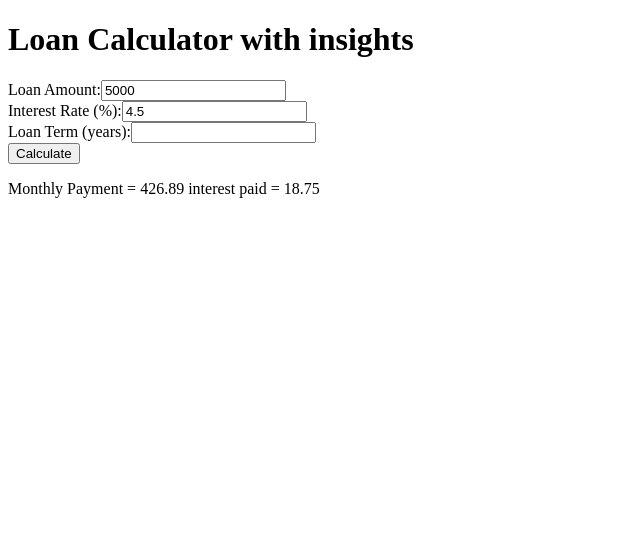
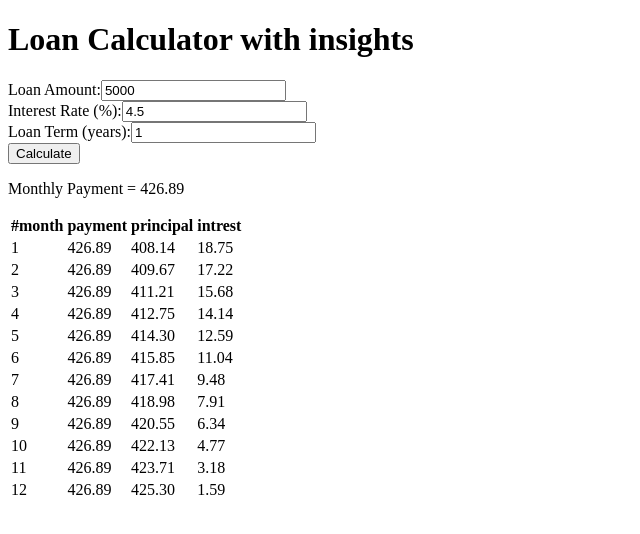
Before and after one commit to sanvirk99/loan-app, a React (Vite) app: page / in a window 1280 px wide. Shown: the top 534 px of the page, without its empty margins (0-640 px from the left). Built offline with nearby package versions, Linux system fonts and the light colour scheme.

Commit message:
amortization component created, no lump sum payment addition

```diff
--- /dev/null
+++ b/src/Amortization.jsx
@@ -0,0 +1,103 @@
+import React, { useState, useEffect } from 'react';
+
+function monthlyPayment(payment,principal,interest,month,loan_balance,interest_paid) {
+
+  this.month= month;
+  this.payment = payment;
+  this.principal = principal;
+  this.interest = interest;
+  this.loan_balance=loan_balance;
+  this.interest_paid=interest_paid
+
+}
+
+// Function to calculate interest based on remaining principal and annual interest rate
+function calculateInterestForMonth(remainingPrincipal, annualInterestRate) {
+  const monthlyInterestRate = annualInterestRate / 12 / 100;
+  const interestPayment = remainingPrincipal * monthlyInterestRate;
+  return interestPayment;
+}
+
+
+function currentMonthPayment(principal,annualInterestRate,months){
+
+    const monthlyInterestRate = (annualInterestRate/100) / 12 ;
+    const numberOfPayments = months;
+    const monthlyPayment = principal * monthlyInterestRate / (1 - Math.pow(1 + monthlyInterestRate, -numberOfPayments));
+    return monthlyPayment;
+
+}
+
+function calculatePrincipalPaid(total,interest){
+
+  return (total-interest);
+}
+
+function arrayFactory(principal, annualInterestRate, loanTermYears){
+  loanTermYears=Math.floor(loanTermYears)
+  let months=loanTermYears*12;
+  let arr=[];
+  let payment=currentMonthPayment(principal,annualInterestRate,months)
+  let total_interest=0;
+  for(let i=0;i<months;i++){
+
+    if(payment>principal){
+      console.log(principal);
+      payment=currentMonthPayment(principal,annualInterestRate,months-i)
+      console.log(payment);
+    }
+    let interest=calculateInterestForMonth(principal,annualInterestRate)
+    let towardsPrincipal=payment-interest;
+    total_interest+=interest;
+    principal=principal-towardsPrincipal;
+    arr.push(new monthlyPayment(payment,towardsPrincipal,interest,(i+1),principal,total_interest))
+
+  }
+
+  return arr;
+}
+
+const Amortization = (props) => {
+
+
+    const loanTermYear = props.loanTermYear;
+    const interestRate = props.interestRate;
+    const loanAmount = props.loanAmount
+    const monthlyPayment = props.monthlyPayment;
+
+    const [payments, setPayments] = useState([])
+
+    useEffect(() => {
+        let paymentArray = arrayFactory(loanAmount, interestRate, loanTermYear);
+        console.log(paymentArray);
+        setPayments(paymentArray);
+    }, [loanAmount, interestRate, loanTermYear]);
+
+    return (
+        <div>
+            <table>
+                <thead>
+                    <tr>
+                        <th>#month</th>
+                        <th>payment</th>
+                        <th>principal</th>
+                        <th>intrest</th>
+                    </tr>
+                </thead>
+                <tbody>
+                    {payments.map((item) => (
+                        <tr key={item.month}>
+                            <td>{item.month}</td>
+                            <td>{item.payment.toFixed(2)}</td>
+                            <td>{item.principal.toFixed(2)}</td>
+                            <td>{item.interest.toFixed(2)}</td>
+                        </tr>
+                    ))}
+                </tbody>
+            </table>
+        </div>
+    );
+
+}
+
+export default Amortization;
--- a/src/App.jsx
+++ b/src/App.jsx
@@ -1,6 +1,7 @@
 import { useEffect, useState } from 'react'
 import Calculator from './Calculator'
 import Input from './Input'
+import Amortization from './Amortization'
 
 // function calculateMonthlyPayment(principal, annualInterestRate, loanTermYears) {
 //   loanTermYears=Math.floor(loanTermYears);
@@ -288,51 +289,7 @@ import Input from './Input'
 
 //   return (
 
-//     <div>
-//       <form onSubmit={handleSubmit}>
-//       <div>
-//         <label>Loan Amount:</label>
-//         <input
-//           type="number"
-//           value={loanAmount}
-//           onChange={handleLoanAmountChange}
-//           required
-//         />
-//       </div>
-//       <div>
-//         <label>Interest Rate (%):</label>
-//         <input
-//           type="number"
-//           value={interestRate}
-//           onChange={handleInterestRateChange}
-//           required
-//         />
-//       </div>
-//       <div>
-//         <label>Loan Term (years):</label>
-//         <input
-//           type="number"
-//           value={loanTerm}
-//           onChange={handleLoanTermChange}
-//           required
-//         />
-//       </div>
-//       <div>
-//         <label>Loan Term (month):</label>
-//         <input
-//           type="number"
-//           value={loanTermMonth}
-//           onChange={handleLoanTermChange}
-//           required
-//         />
-//       </div>
-//       <button>Calculate</button>
-//     </form>
-//     <p>{info}</p>
-//     <List payments={payments} setPayments={setPayments} interestRate={interestRate} loanTerm={loanTerm}></List>
-//     <p>values rounded to second decimal place</p>
-//     </div>
-
+//     <></>
 
 //   );
 
@@ -346,7 +303,7 @@ function App() {
   const [loanAmount, setLoanAmount] = useState(5000);
   const [interestRate, setInterestRate] = useState(4.5);
   const [loanTermYear, setLoanTermYear] = useState(1);
-
+  const [monthlyPayment, setMonthlyPayment] = useState(0);
 
   return (
     <>
@@ -359,13 +316,18 @@ function App() {
         setInterestRate={setInterestRate}
         setLoanTermYear={setLoanTermYear}
       />
-      <Calculator
+      <Calculator //read the values from the input and calculate the monthly payment and interest return a info string
         loanAmount={loanAmount}
         interestRate={interestRate}
         loanTermYear={loanTermYear}
-        setLoanAmount={setLoanAmount}
-        setInterestRate={setInterestRate}
-        setLoanTermYear={setLoanTermYear}
+        monthlyPayment={monthlyPayment}
+        setMonthlyPayment={setMonthlyPayment}
+      />
+      <Amortization //read the values from the input and calculate the monthly payment and interest return a info string
+        loanAmount={loanAmount}
+        interestRate={interestRate}
+        loanTermYear={loanTermYear}
+        monthlyPayment={monthlyPayment}
       />
     </>
   )
--- a/src/Calculator.jsx
+++ b/src/Calculator.jsx
@@ -1,34 +1,24 @@
 import { useEffect, useState } from 'react'
 
 function calculateMonthlyPayment(principal, annualInterestRate, loanTermYears) {
-    loanTermYears=Math.floor(loanTermYears);
-    const monthlyInterestRate = (annualInterestRate/100) / 12 ;
+    loanTermYears = Math.floor(loanTermYears);
+    const monthlyInterestRate = (annualInterestRate / 100) / 12;
     const numberOfPayments = loanTermYears * 12;
 
     const monthlyPayment = principal * monthlyInterestRate / (1 - Math.pow(1 + monthlyInterestRate, -numberOfPayments));
     return monthlyPayment;
-  }
+}
 
-  function currentMonthPayment(principal,annualInterestRate,months){
+function currentMonthPayment(principal, annualInterestRate, months) {
 
-    const monthlyInterestRate = (annualInterestRate/100) / 12 ;
+    const monthlyInterestRate = (annualInterestRate / 100) / 12;
     const numberOfPayments = months;
 
     const monthlyPayment = principal * monthlyInterestRate / (1 - Math.pow(1 + monthlyInterestRate, -numberOfPayments));
     return monthlyPayment;
 
 
-  }
-
-  // Function to calculate interest for a specific month
-  function calculateInterestForMonth(remainingPrincipal, annualInterestRate) {
-    const monthlyInterestRate = annualInterestRate / 12 / 100;
-
-    const interestPayment = remainingPrincipal * monthlyInterestRate;
-
-    return interestPayment;
-  }
-
+}
 
 
 const Calculator = (props) => {
@@ -36,33 +26,23 @@ const Calculator = (props) => {
     const loanTermYear = props.loanTermYear;
     const interestRate = props.interestRate;
     const loanAmount = props.loanAmount
-
-
-    const [monthlyPayment, setMonthlyPayment] = useState(0);
+    const setMonthlyPayment = props.setMonthlyPayment;
     const [info, setInfo] = useState('')
 
     useEffect(() => {
-
         let monthlyPayment = calculateMonthlyPayment(loanAmount, interestRate, loanTermYear)
-        let interest = calculateInterestForMonth(loanAmount, interestRate)
-
-        console.log(`Monthly Payment = ${monthlyPayment} interest paid = ${interest}`)
-        setInfo(`Monthly Payment = ${monthlyPayment.toFixed(2)} interest paid = ${interest}`)
+        console.log(`Monthly Payment = ${monthlyPayment} `)
+        setInfo(`Monthly Payment = ${monthlyPayment.toFixed(2)}`)
         setMonthlyPayment(monthlyPayment)
 
     }, [loanAmount, interestRate, loanTermYear])
-
-
-
     return (
 
         <div>
             <p>{info}</p>
         </div>
     );
-
 }
 
 
-
 export default Calculator;
--- a/src/Input.jsx
+++ b/src/Input.jsx
@@ -4,7 +4,7 @@ import { useState } from "react";
 const Input = (props) =>{
 
 
-    const loanTerm=props.loanTerm;
+    const loanTermYear=props.loanTermYear;
     const interestRate=props.interestRate;
     const loanAmount=props.loanAmount
 
@@ -63,7 +63,7 @@ const Input = (props) =>{
           <label>Loan Term (years):</label>
           <input
             type="number"
-            value={loanTerm}
+            value={loanTermYear}
             onChange={handleLoanTermChange}
             required
           />
```
